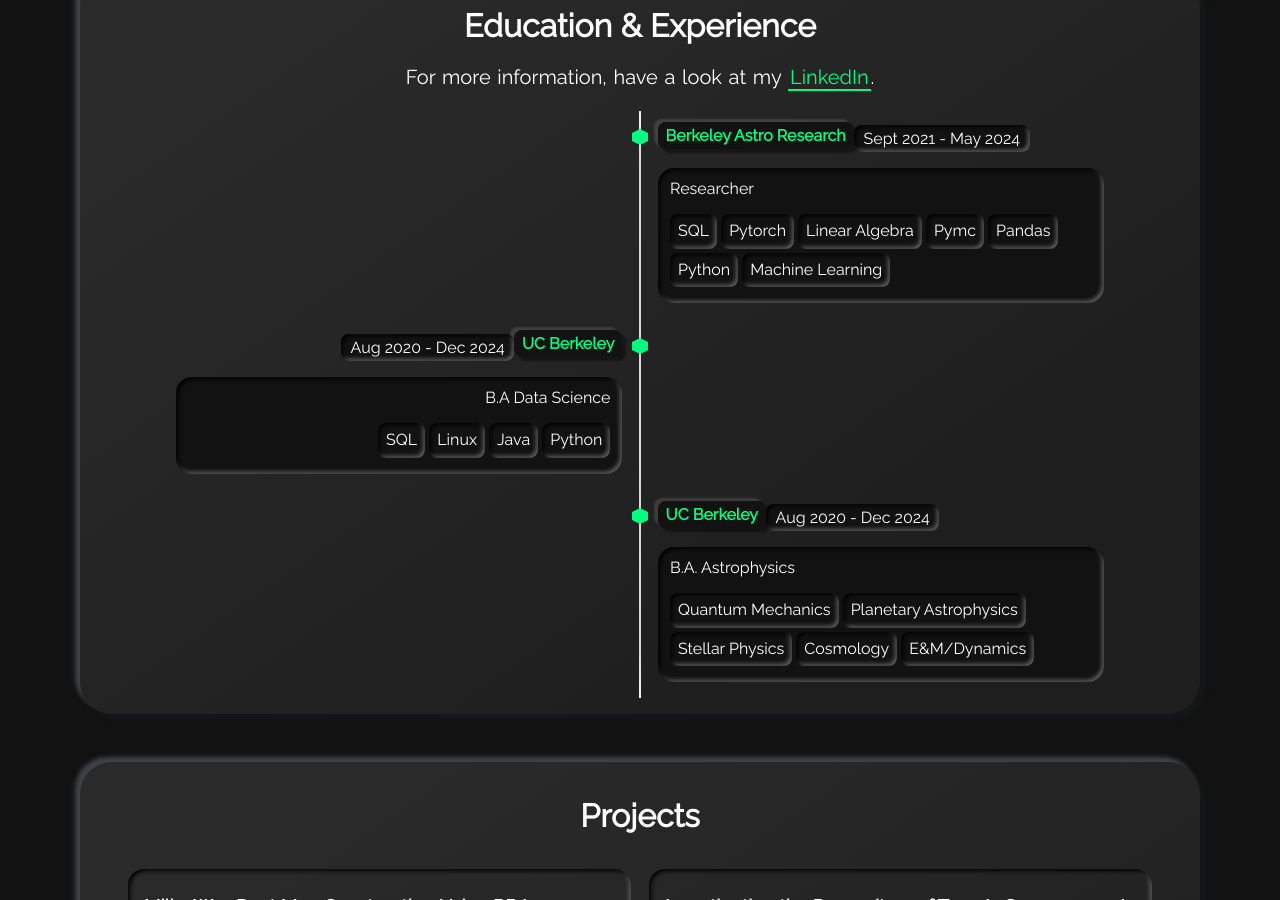
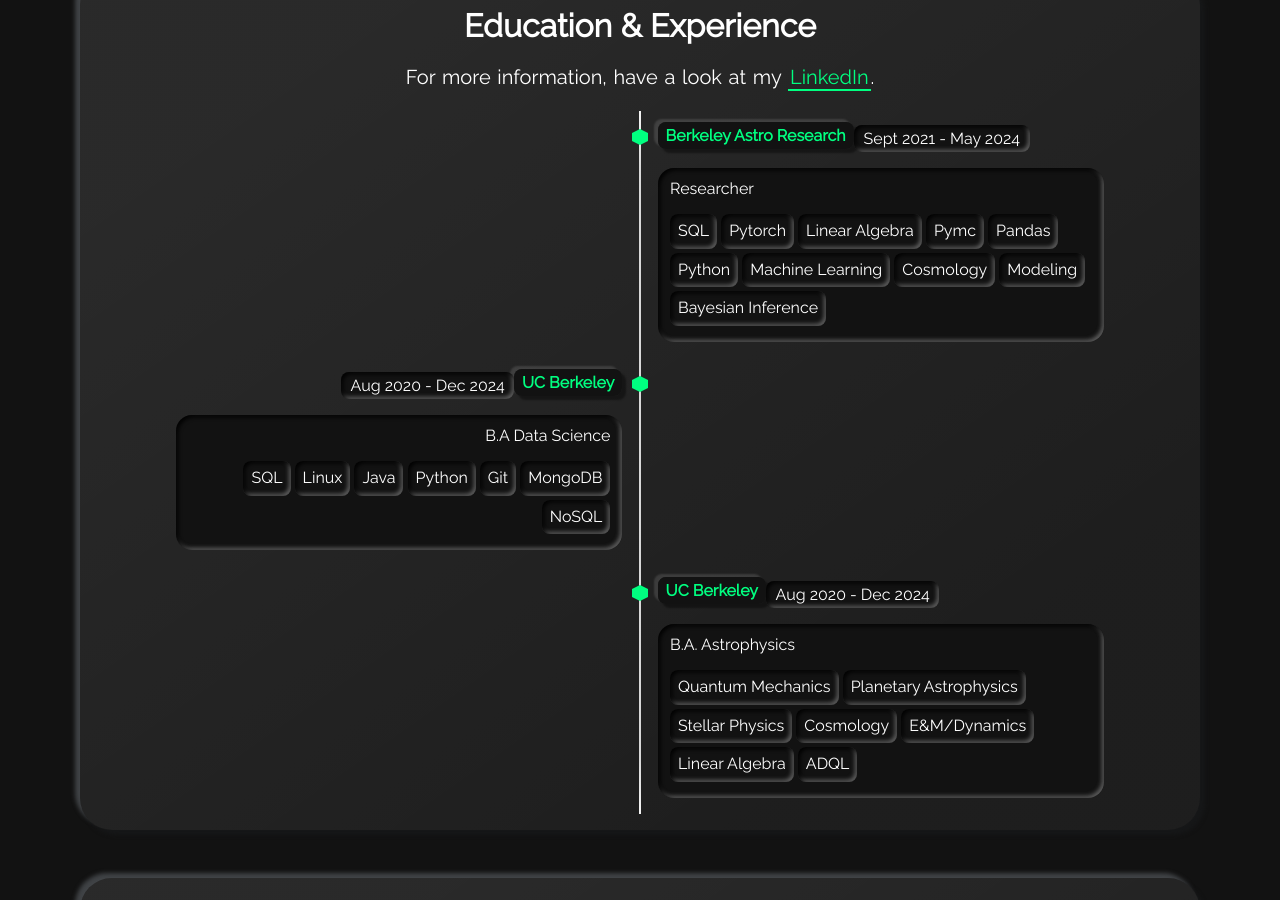
Before and after one commit to mannyzzle/enmanuel-hernandez, a Jekyll site: the page built from index.html, in a window 1280 px wide and 900 px high, scrolled down 1809 px. Built offline with Jekyll 4.4.1, drawn with Linux system fonts in a browser that asks for light colours.

Commit message:
added more skills

```diff
--- a/_data/projects.yml
+++ b/_data/projects.yml
@@ -15,7 +15,7 @@
 
 - name: "Milky Way Dust Map Construction Using RR Lyrae Stars"
   descr: "Conducted extensive data analysis on RR Lyrae stars from Gaia's DR3 and eDR3 catalogs to build a comprehensive dust map of the Milky Way."
-  demo: https://github.com/mannyzzle/Milky-Way-Dust-Map-Construction
+  demo: https://github.com/mannyzzle/Constructing-Milky-Way-Dust-Map
   tags:
     - tag: Data Analysis
     - tag: SQL
--- a/_data/timeline.yml
+++ b/_data/timeline.yml
@@ -29,6 +29,9 @@
     - tag: Pandas
     - tag: Python
     - tag: Machine Learning
+    - tag: Cosmology
+    - tag: Modeling
+    - tag: Bayesian Inference
   timeline-side: right
 
 - title: UC Berkeley
@@ -40,6 +43,9 @@
     - tag: Linux
     - tag: Java
     - tag: Python
+    - tag: Git
+    - tag: MongoDB
+    - tag: NoSQL
   timeline-side: left
 
 - title: UC Berkeley
@@ -52,4 +58,6 @@
     - tag: Stellar Physics
     - tag: Cosmology
     - tag: E&M/Dynamics
+    - tag: Linear Algebra
+    - tag: ADQL
   timeline-side: right
```
